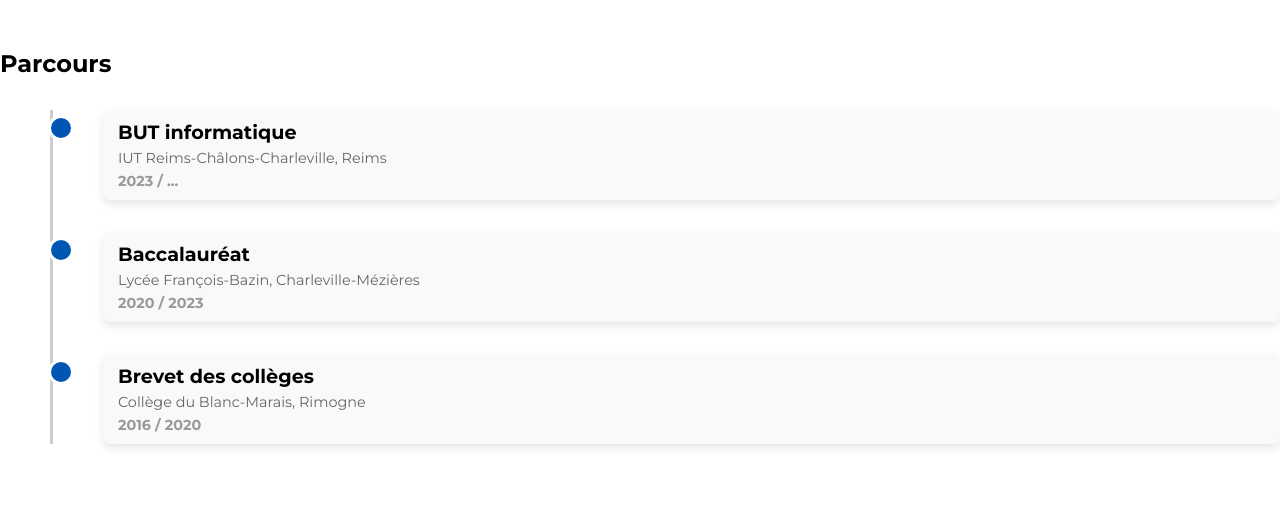
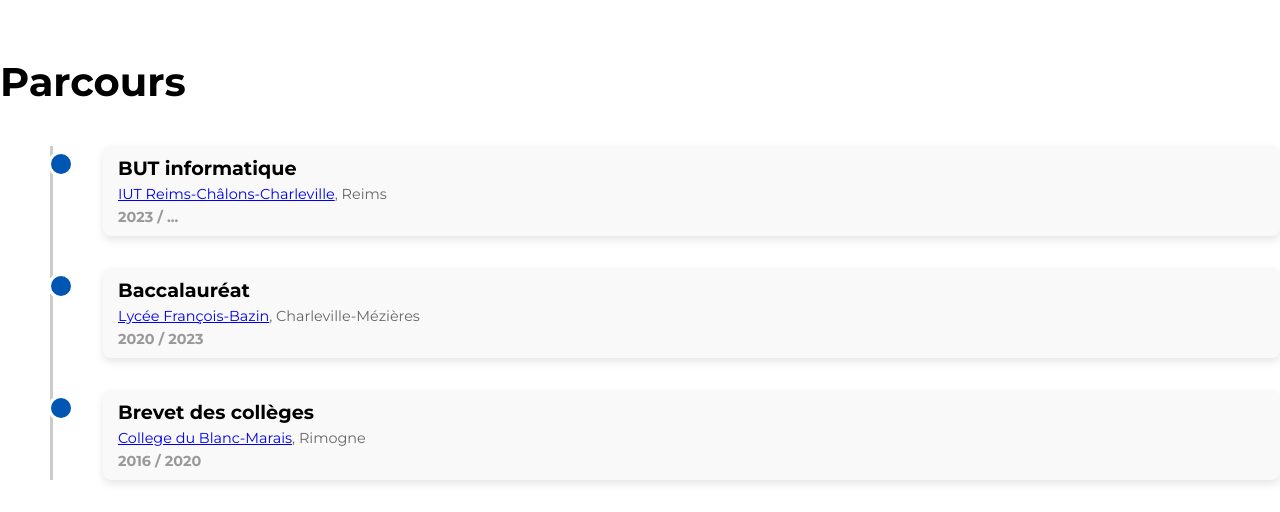
Before and after one commit to KillyanLDevelopper/killyanldevelopper.github.io, a plain HTML site: page public/PortFolio_Lebegue_Killyan.html in a window 1280 px wide. Shown: the part 1063-1575 px from the top of the page. Before the commit the page ends 1539 px from the top, so only its background shows below. Drawn offline with Linux system fonts and the light colour scheme.

Commit message:
Mise en lien des établissement de mon parcours

```diff
--- a/public/PortFolio_Lebegue_Killyan.html
+++ b/public/PortFolio_Lebegue_Killyan.html
@@ -99,13 +99,13 @@
     <script src="js/scripts.js"></script>
 
     <section class="parcours">
-        <h2>Parcours</h2>
+        <p id="parcours" class="parc"><b>Parcours</b></p>
         <div class="timeline">
             <div class="timeline-item">
                 <div class="timeline-icon"></div>
                 <div class="timeline-content">
                     <h3>BUT informatique</h3>
-                    <p>IUT Reims-Châlons-Charleville, Reims</p>
+                    <p><a href="https://www.univ-reims.fr/iut-rcc/">IUT Reims-Châlons-Charleville</a>, Reims</p>
                     <span class="timeline-date">2023 / ...</span>
                 </div>
             </div>
@@ -114,7 +114,7 @@
                 <div class="timeline-icon"></div>
                 <div class="timeline-content">
                     <h3>Baccalauréat</h3>
-                    <p>Lycée François-Bazin, Charleville-Mézières</p>
+                    <p><a href="https://lyc-bazin.monbureaunumerique.fr/">Lycée François-Bazin</a>, Charleville-Mézières</p>
                     <span class="timeline-date">2020 / 2023</span>
                 </div>
             </div>
@@ -123,7 +123,7 @@
                 <div class="timeline-icon"></div>
                 <div class="timeline-content">
                     <h3>Brevet des collèges</h3>
-                    <p>Collège du Blanc-Marais, Rimogne</p>
+                    <p><a href="https://clg-blanc-marais.monbureaunumerique.fr/">College du Blanc-Marais</a>, Rimogne</p>
                     <span class="timeline-date">2016 / 2020</span>
                 </div>
             </div>
--- a/public/css/style.css
+++ b/public/css/style.css
@@ -46,7 +46,7 @@ img {
 .pres_killyan{
     font-size: 30px;
 }
-.pres, .comp {
+.pres, .comp, .parc {
     font-size: 40px;
 }
 
```
